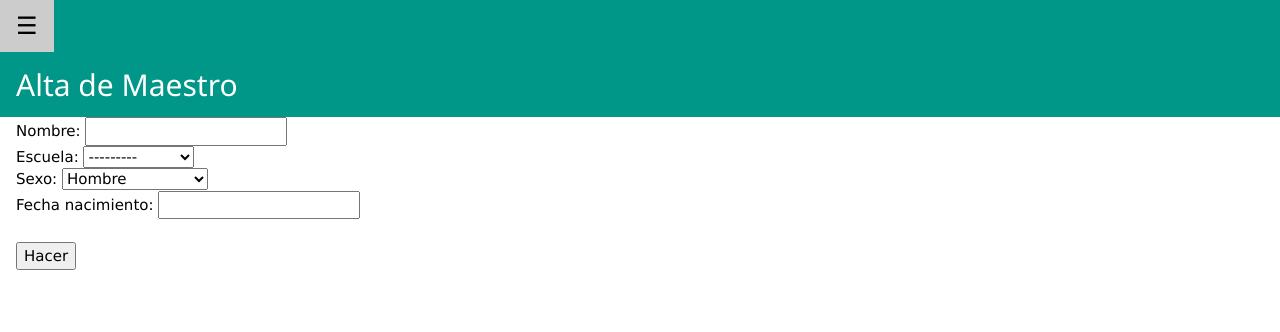
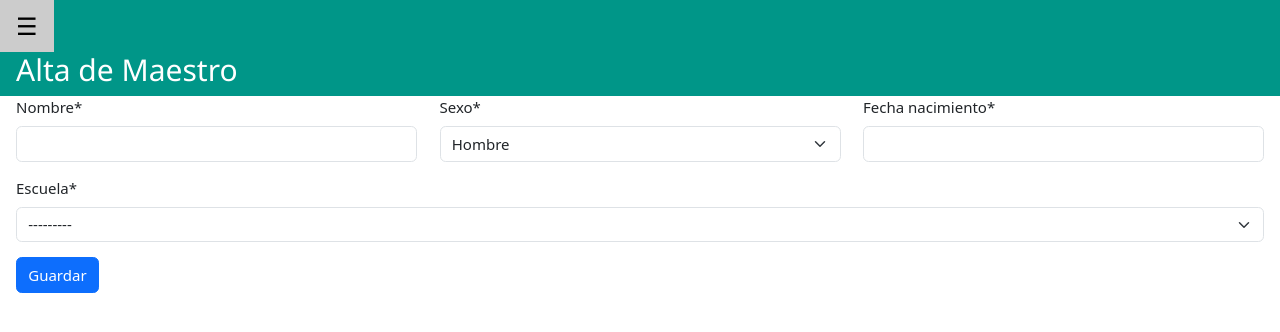
Before and after one commit to belmarq/2026LI11, a Django app: page /maestros_alta in a window 1280 px wide. Shown: the top 332 px of the page. Run offline with Django 5.2, Linux system fonts and the light colour scheme; data comes from the database, SQL or seed files in the repository; some libraries are stand-ins or nearby versions.

Commit message:
maestros alta con crispy

```diff
--- a/mi_aplicacion/forms.py
+++ b/mi_aplicacion/forms.py
@@ -1,13 +1,37 @@
 from django.forms import ModelForm
+from crispy_forms.helper import FormHelper
+from crispy_forms.layout import Submit, Layout, Field, Row, Column
 
 from mi_aplicacion.models import Escuela, Maestro
 
 class EscuelaForm(ModelForm):
+    def __init__(self, *args, **kwargs):
+        super().__init__(*args, **kwargs)
+        self.helper = FormHelper()
+        self.helper.add_input(Submit('submit', 'Guardar'))
+
     class Meta:
         model = Escuela
         fields = ["nombre", "siglas"]
 
 class MaestroForm(ModelForm):
+    def __init__(self, *args, **kwargs):
+        super(MaestroForm, self).__init__(*args, **kwargs)
+        self.helper = FormHelper()
+        self.helper.layout = Layout(
+            Row(
+                Column(Field('nombre'), css_class='form-group col-md-4 mb-0'),
+                Column(Field('sexo'), css_class='form-group col-md-4 mb-0'),
+                Column(Field('fecha_nacimiento'), css_class='form-group col-md-4 mb-0'),
+                css_class='form-row'
+            ),
+            Row(
+                Column(Field('escuela'), css_class='form-group col-md-12 mb-0'),
+                css_class='form-row'
+            ),
+            Submit('submit', 'Guardar')
+        )
+
     class Meta:
         model = Maestro
         fields = ["nombre", "escuela", "sexo", "fecha_nacimiento"]
--- a/mi_aplicacion/templates/base.html
+++ b/mi_aplicacion/templates/base.html
@@ -3,6 +3,7 @@
 <title>{{ titulo }}</title>
 <meta name="viewport" content="width=device-width, initial-scale=1">
 <link rel="stylesheet" href="https://www.w3schools.com/w3css/5/w3.css">
+<link href="https://cdn.jsdelivr.net/npm/bootstrap@5.3.3/dist/css/bootstrap.min.css" rel="stylesheet">
 <body>
 
 <div class="w3-sidebar w3-bar-block w3-card w3-animate-left" style="display:none" id="mySidebar">
--- a/mi_aplicacion/templates/maestros/CRUD.html
+++ b/mi_aplicacion/templates/maestros/CRUD.html
@@ -1,13 +1,11 @@
 {% extends 'base.html' %}
 {% load static %}
+{% load crispy_forms_tags %}
+
 
 {% block contenido %}
 <form method="post" enctype="multipart/form-data">
 {% csrf_token %}
-<table>
-{{ form }}
-</table>
-<br>
-<input type="submit" value=Hacer>
+{% crispy form %}
 </form>
 {% endblock %}
```
